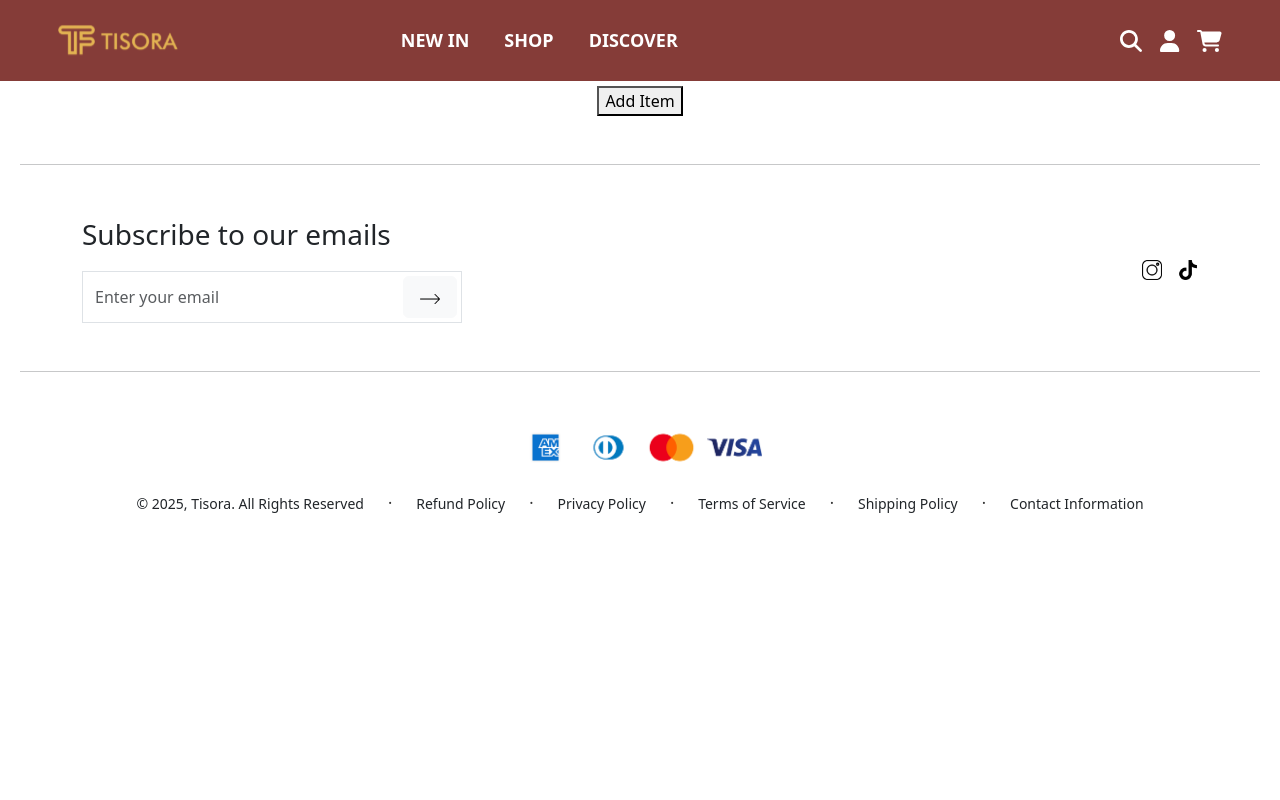
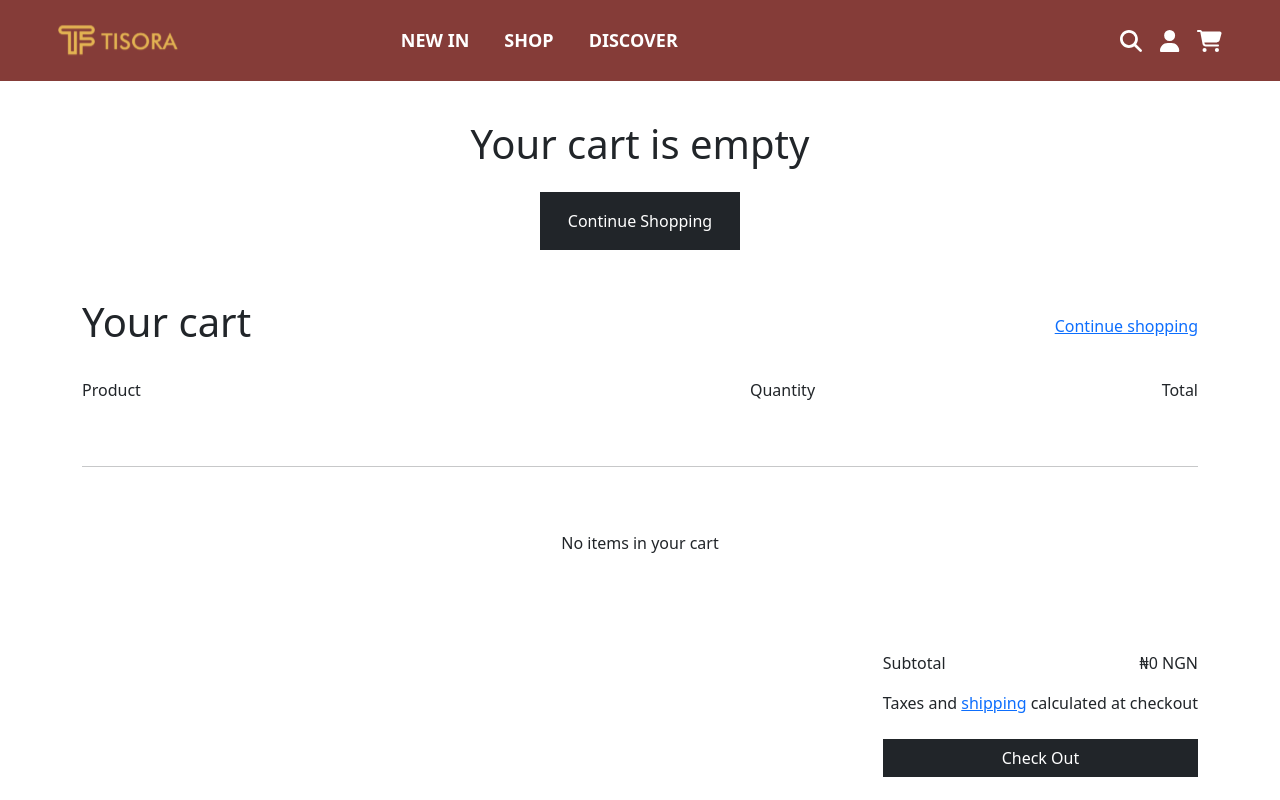
Before and after one commit to sennyrulz/Tisora, a React (Vite) app: page /cart in a window 1280 px wide. Shown: the top 800 px of the page. Built offline with nearby package versions, Linux system fonts and the light colour scheme.

Commit message:
Added Cart

```diff
--- a/src/Components/Cart.jsx
+++ b/src/Components/Cart.jsx
@@ -1,28 +1,87 @@
-import { useSelector, useDispatch } from "react-redux";
-import { addItem, removeItem } from "../redux/cartSlice";
+import React from 'react';
+import { Container, Row, Col, Button, Image } from 'react-bootstrap';
 
-function Cart() {
-  const cartItems = useSelector((state) => state.cart.items); // ✅ Read from Redux
-  const dispatch = useDispatch(); // ✅ Dispatch actions
+// Sample cart items (set to [] for empty cart)
+const cartItems = []; // Change this to [] to test empty cart state
 
+// Function to calculate total price
+const calculateTotal = () => {
+  return cartItems.reduce((total, item) => total + item.price * item.quantity, 0);
+};
+
+const Cart = () => {
   return (
-    <div>
-      <h2>Shopping Cart</h2>
-      {cartItems.length === 0 ? (
-        <p>No items in cart.</p>
-      ) : (
-        cartItems.map((item) => (
-          <div key={item.id}>
-            <p>{item.name} - ${item.price}</p>
-            <button onClick={() => dispatch(removeItem(item.id))}>Remove</button>
+    <main className="my-4 pt-5 w-90 mx-auto">
+      <Container className="mt-5">
+        {cartItems.length === 0 && (
+          // Empty Cart Message (Only shows when cart is empty)
+          <div id="empty-block" className="mx-auto text-center" style={{ maxWidth: '600px' }}>
+            <h1 className="fw-normal">Your cart is empty</h1>
+            <div className="mt-4 mb-5 d-flex justify-content-center">
+              <Button href="/shop" variant="dark" className="px-4 py-3 w-100 discover_button" style={{ maxWidth: '200px' }}>
+                Continue Shopping
+              </Button>
+            </div>
           </div>
-        ))
-      )}
-      <button onClick={() => dispatch(addItem({ id: 1, name: "New Item", price: 20 }))}>
-        Add Item
-      </button>
-    </div>
+        )}
+
+        {/* Cart Structure (Always Visible) */}
+        <div className="d-flex justify-content-between align-items-center">
+          <h1 className="fw-normal">Your cart</h1>
+          <a href="/shop" className="text-decoration-underline">Continue shopping</a>
+        </div>
+
+        {/* Cart Headings */}
+        <Row className="d-flex justify-content-between align-items-center g-4">
+          <Col xs={6} className='text-start mt-5'><p>Product</p></Col>
+          <Col xs={3} className="d-none d-sm-block mt-5"><p>Quantity</p></Col>
+          <Col xs={3} className='text-end mt-5'><p>Total</p></Col>
+        </Row>
+
+        <hr className="mt-5" />
+
+        {/* Cart Items (Will be empty if cart is empty) */}
+        <div id="cart-container">
+          {cartItems.length > 0 ? (
+            cartItems.map((item) => (
+              <Row key={item.id} className="align-items-center py-3 border-bottom">
+                <Col xs={6} className="d-flex align-items-center">
+                  <Image src={item.image} alt={item.name} width={50} height={50} className="me-3" />
+                  <p className="m-0">{item.name}</p>
+                </Col>
+                <Col xs={3} className="d-none d-sm-block">
+                  <p className="m-0">{item.quantity}</p>
+                </Col>
+                <Col xs={3}>
+                  <p className="m-0">₦{(item.price * item.quantity).toLocaleString()} NGN</p>
+                </Col>
+              </Row>
+            ))
+          ) : (
+            <p className="text-center py-5">No items in your cart</p>
+          )}
+        </div>
+
+        {/* Checkout Section (Always Visible) */}
+        <div className="d-flex justify-content-center justify-content-sm-end my-5 w-100">
+          <div id="second-block" className="text-end">
+            <div className="d-flex justify-content-between">
+              <p>Subtotal</p>
+              <p id="Subtotal">₦{calculateTotal().toLocaleString()} NGN</p>
+            </div>
+            <div>
+              Taxes and <a href="/shipping-policy" className="text-decoration-underline">shipping</a> calculated at checkout
+            </div>
+            <a href="/checkout">
+              <Button variant="dark" className="w-100 my-4 discover_button">
+                Check Out
+              </Button>
+            </a>
+          </div>
+        </div>
+      </Container>
+    </main>
   );
-}
+};
 
 export default Cart;
```
